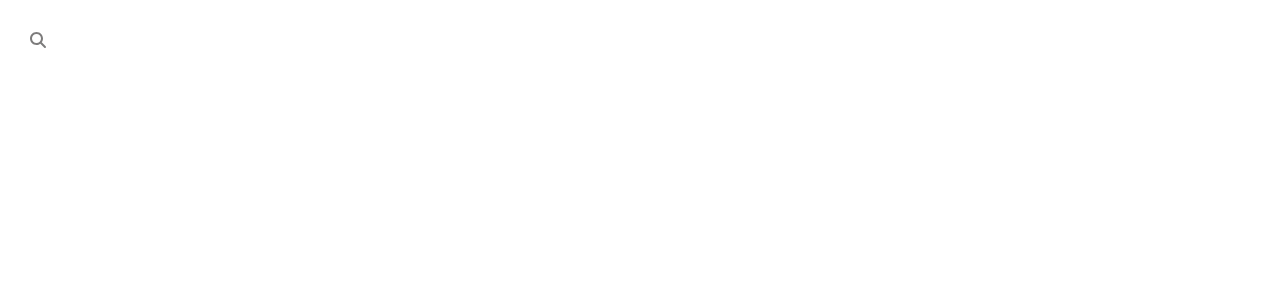
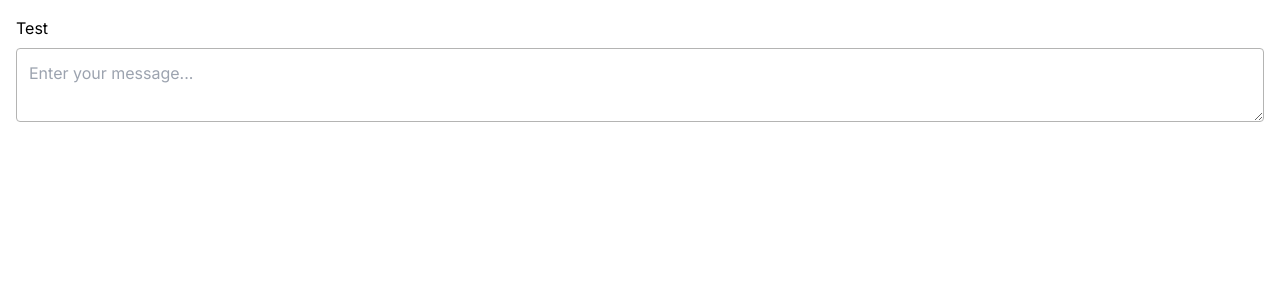
Before and after one commit to nicnic31/project-template, a Next.js app: page / in a window 1280 px wide. Shown: the top 300 px of the page. Built offline with nearby package versions, Linux system fonts and the light colour scheme.

Commit message:
Revert "created IconButton component"
This reverts commit 8f509d52f55f2bb47948ca0ee21780707be8e62c.

```diff
--- a/src/app/page.tsx
+++ b/src/app/page.tsx
@@ -1,13 +1,11 @@
+import Image from "next/image";
+import Input from "@/components/ui/input/input";
 import { FontAwesomeIcon } from "@fortawesome/react-fontawesome";
 import { faMagnifyingGlass } from "@fortawesome/free-solid-svg-icons";
-import IconButton from "@/components/ui/iconButton";
+import TextArea from "@/components/ui/textArea";
 
 export default function Home() {
   return (
-    <div className="m-5">
-      <IconButton>
-        {<FontAwesomeIcon icon={faMagnifyingGlass} height={20} width={20} />}
-      </IconButton>
-    </div>
+    <TextArea label="Test" field="label1"/>
   );
 }
--- a/src/components/ui/iconButton/iconButton.tsx
+++ /dev/null
@@ -1,80 +0,0 @@
-import { forwardRef } from "react";
-import cn from "classnames";
-
-export type ColorNames =
-  | "primary"
-  | "success"
-  | "danger"
-  | "warning"
-  | "white"
-  | "default";
-
-export type IconButtonSizes = "small" | "medium" | "large";
-
-const colors = (color: ColorNames) => {
-  switch (color) {
-    case "primary":
-      return "bg-brown hover:bg-dark-brown";
-    case "success":
-      return "bg-green hover:bg-dark-green";
-    case "danger":
-      return "bg-red hover:bg-dark-red";
-    case "warning":
-      return "bg-yellow hover:bg-dark-yellow";
-    case "default":
-      return "bg-blue hover:bg-dark-blue";
-    default:
-      return "bg-white hover:bg-gray";
-  }
-};
-
-const sizes = (size: IconButtonSizes) => {
-  if (size === "small") {
-    return "p-2";
-  } else if (size === "medium") {
-    return "p-3";
-  } else {
-    return "p-4";
-  }
-};
-
-export interface IIconButtonProps
-  extends React.ButtonHTMLAttributes<HTMLButtonElement> {
-  children: React.ReactNode;
-  color?: ColorNames;
-  size?: IconButtonSizes;
-}
-
-const IconButton = forwardRef<HTMLButtonElement, IIconButtonProps>(
-  (
-    {
-      color = "white",
-      size = "small",
-      onChange,
-      className,
-      children,
-      ...iconButtonProps
-    },
-    ref
-  ) => {
-    return (
-      <button
-        className={cn(
-          "rounded-full hover:translate-y-1 hover:scale-110 duration-300",
-          colors(color),
-          color === "white" ? "text-dark-gray" : "text-white",
-          sizes(size),
-          className
-        )}
-        onChange={onChange}
-        ref={ref}
-        {...iconButtonProps}
-      >
-        {children}
-      </button>
-    );
-  }
-);
-
-IconButton.displayName = "IconButton";
-export default IconButton;
--- a/src/components/ui/iconButton/index.tsx
+++ /dev/null
@@ -1,2 +0,0 @@
-export {default} from "./iconButton";
-export type {IIconButtonProps} from "./iconButton"
```
